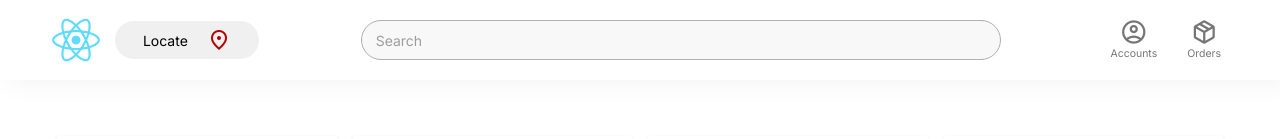
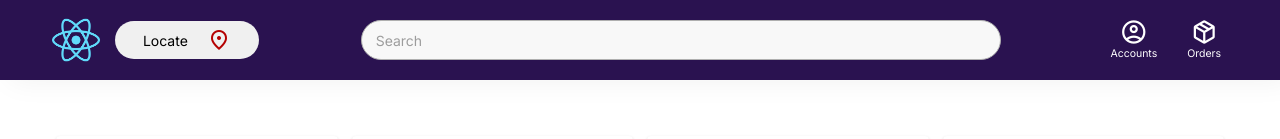
Before and after one commit to iamrishiksahu/LocalAlt, a React (Create React App) app in the folder frontend/: page / in a window 1280 px wide. Shown: the top 139 px of the page. Built offline with nearby package versions, Linux system fonts and the light colour scheme.

Commit message:
changed header color

```diff
--- a/frontend/src/api/mapApis.js
+++ b/frontend/src/api/mapApis.js
@@ -7,11 +7,12 @@ const getPlaceNameWithLatLong = async ({ lat, lon }) => {
         const data = await axios.get(`https://api.geoapify.com/v1/geocode/reverse?lat=${lat}&lon=${lon}&apiKey=${process.env.REACT_APP_GEOAPIFY_API_KEY}`)
         const op = data.data.features[0].properties
         res = op.name || op.street || op.city || op.suburb || op.country || op.address_line1;
-    }catch(err){
-        res = err;
+    } catch (err) {
+        res = { isError: true, ...err };
+        console.log(process.env.REACT_APP_GEOAPIFY_API_KEY);
     }
 
     return res;
 }
 
-export {getPlaceNameWithLatLong}
+export { getPlaceNameWithLatLong }
--- a/frontend/src/components/Header.js
+++ b/frontend/src/components/Header.js
@@ -5,11 +5,13 @@ import { searchProductsByQuery } from '../api/productApis';
 import { ProductListData } from '../utils/data';
 import ProductContext from '../context/ProductsContext';
 import { getPlaceNameWithLatLong } from '../api/mapApis';
+import { useTheme } from '@emotion/react';
 
 
 const Header = () => {
 
     const searchRef = useRef()
+    const theme = useTheme();
 
     const { productList, setProductList } = useContext(ProductContext)
     const [currentLocation, setCurrentLocation] = useState('Locate')
@@ -27,7 +29,12 @@ const Header = () => {
         const res = await getPlaceNameWithLatLong({ lat, lon })
         console.log(res)
         setShowLocationProgress(false)
+        if (res.isError) {
+            alert('Error Detecting Location!')
+        } else {
+
             setCurrentLocation(res)
+        }
 
 
     };
@@ -67,7 +74,7 @@ const Header = () => {
                 alignItems: 'center',
                 justifyContent: 'space-around',
                 maxWidth: '100vw',
-                backgroundColor: 'white',
+                backgroundColor: theme.palette.primary.main,
                 boxShadow: '10px 0 30px #00000010',
             }}
         >
@@ -116,14 +123,14 @@ const Header = () => {
 
                     <Box sx={{
                         width: '50px',
-                        display:'flex',
-                        alignItems:'center',
+                        display: 'flex',
+                        alignItems: 'center',
                     }}>
 
-                        {showLocationProgress ? <CircularProgress sx={{marginLeft: '2rem'}} size={'1rem'} /> : <Typography sx={{overflow: 'hidden'}}>{currentLocation}</Typography>}
+                        {showLocationProgress ? <CircularProgress sx={{ marginLeft: '2rem' }} size={'1rem'} /> : <Typography sx={{ overflow: 'hidden' }}>{currentLocation}</Typography>}
                     </Box>
 
-                    <span class="material-symbols-outlined"
+                    <span className="material-symbols-outlined"
                         style={{
                             color: '#b50101',
                             backgroundColor: '#f0f0f0',
@@ -168,10 +175,11 @@ const Header = () => {
 
                 <IconButton aria-label="account"
                     onClick={() => navigate('/account')}
-                    sx={{ display: 'flex', flexDirection: 'column' }}>
-                    <span class="material-symbols-outlined"
+                    sx={{ display: 'flex', flexDirection: 'column', color: 'white' }}>
+                    <span className="material-symbols-outlined"
                         style={{
                             fontSize: '2rem',
+
                         }}>
                         account_circle
                     </span>
@@ -181,8 +189,8 @@ const Header = () => {
 
                 <IconButton aria-label="orders"
                     onClick={() => navigate('/orders')}
-                    sx={{ display: 'flex', flexDirection: 'column' }}>
-                    <span class="material-symbols-outlined"
+                    sx={{ display: 'flex', flexDirection: 'column', color: 'white' }}>
+                    <span className="material-symbols-outlined"
                         style={{
                             fontSize: '2rem',
                         }}>
```
Lines whose indentation alone changed are shown as unchanged.
